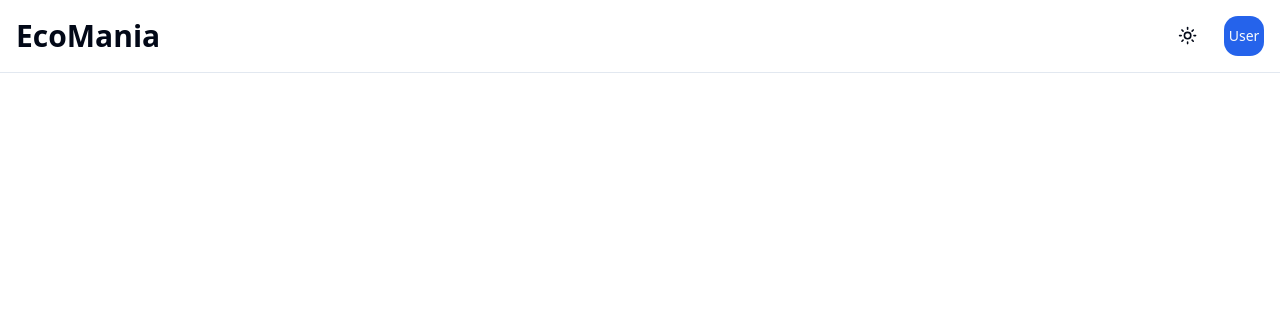
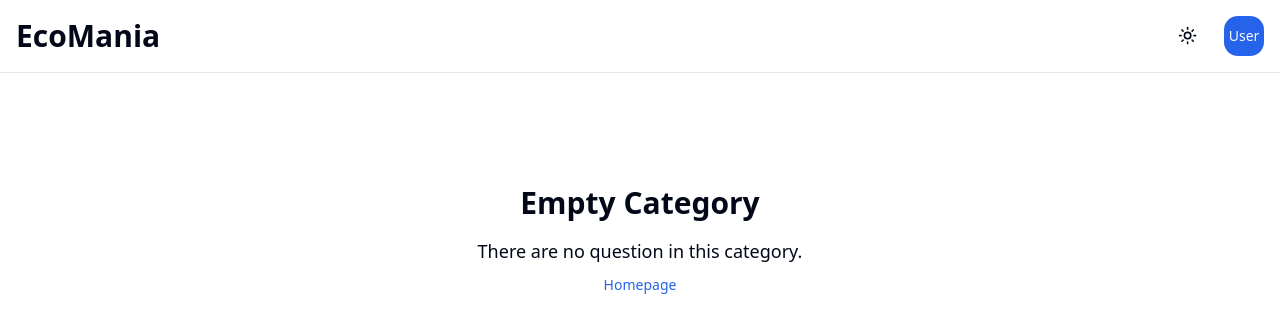
Before and after one commit to TheSolian/IDPA_Hauptprojekt, a React (Vite) app: page /quiz in a window 1280 px wide. Shown: the top 332 px of the page. Built offline with nearby package versions, Linux system fonts and the light colour scheme; no server answers; the database is empty.

Commit message:
Fixed bugs and made some changes

```diff
--- a/src/components/Answers.tsx
+++ b/src/components/Answers.tsx
@@ -51,7 +51,7 @@ const Answers: React.FC<AnswersProps> = ({
           onClick={() => handleAnswerClick(answer, index)}
           disabled={hasCheckedAnswers}
           className={cn(
-            'bg-gray-500 text-white text-2xl aspect-[8/4] rounded-lg',
+            'bg-gray-500 text-white text-2xl aspect-[8/3] rounded-lg',
             {
               'border-4 border-primary': answer.selected && !hasCheckedAnswers,
               'bg-green-500': hasCheckedAnswers && answer.correct,
--- a/src/pages/QuizPage.tsx
+++ b/src/pages/QuizPage.tsx
@@ -1,8 +1,10 @@
 import Quiz from '@/components/Quiz'
+import { buttonVariants } from '@/components/ui/button'
 import { db } from '@/firebase'
 import { shuffle } from '@/lib/utils'
 import { collection, getDocs } from 'firebase/firestore'
 import React, { useEffect, useState } from 'react'
+import { Link } from 'react-router-dom'
 
 type QuizPageProps = {}
 
@@ -48,7 +50,17 @@ const QuizPage: React.FC<QuizPageProps> = ({}) => {
     <div>
       {questions.length !== 0 ? (
         <Quiz questions={questions} categories={categories} />
-      ) : null}
+      ) : (
+        <div className='flex flex-col items-center gap-4 pt-28'>
+          <h1 className='text-3xl font-semibold text-center'>Empty Category</h1>
+          <div className='flex flex-col'>
+            <p className='text-lg'>There are no question in this category.</p>
+            <Link to='/' className={buttonVariants({ variant: 'link' })}>
+              Homepage
+            </Link>
+          </div>
+        </div>
+      )}
     </div>
   )
 }
```
Also changed, not shown: 1 other file (tests, documents, lock files or other folders).
